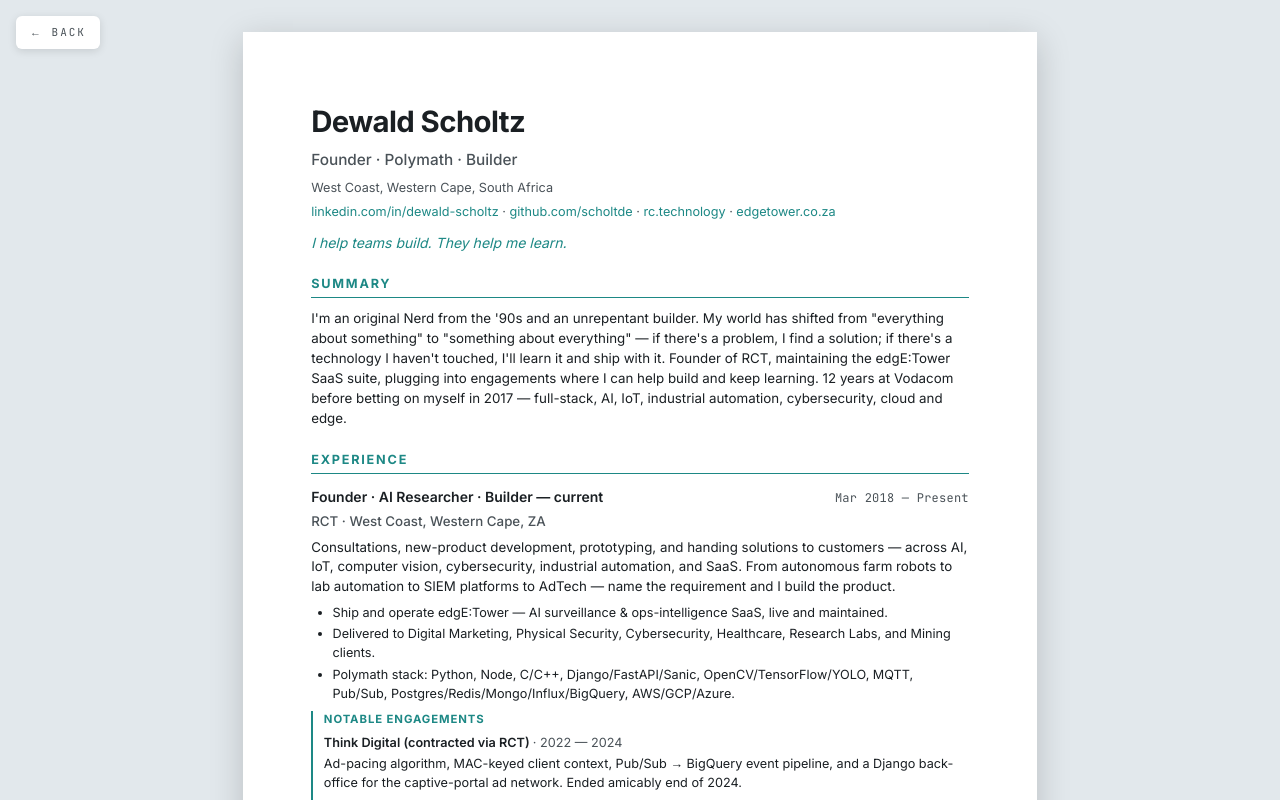
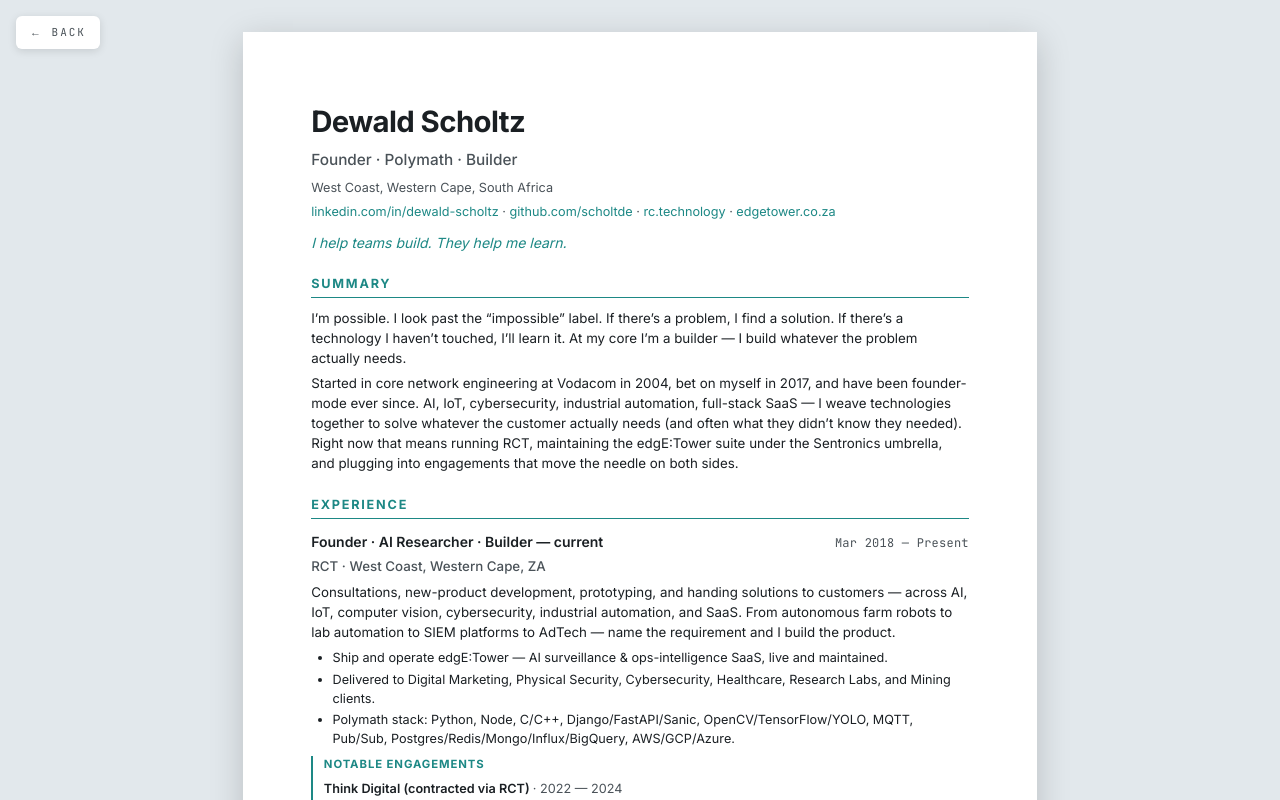
Before and after one commit to rhizootech/cv, a Next.js app: page /cv in a window 1280 px wide. Shown: the top 800 px of the page. Built offline with nearby package versions, Linux system fonts and the light colour scheme; no server answers.

Commit message:
refactoring

```diff
--- a/app/cv/page.tsx
+++ b/app/cv/page.tsx
@@ -40,7 +40,9 @@
 
           <section>
             <h2>Summary</h2>
-            <p>{cv.summary}</p>
+            {cv.summary.map((paragraph, i) => (
+              <p key={i}>{paragraph}</p>
+            ))}
           </section>
 
           <section>
--- a/content/about.tsx
+++ b/content/about.tsx
@@ -8,9 +8,16 @@
 );
 
 /**
- * The About section paragraphs, rendered in order on the home page.
- * Edit the text or markup here. Each entry is one <p> on the page.
+ * About copy lives in two parallel forms:
+ *
+ *   - `aboutParagraphs` — JSX with links/emphasis, rendered on the home page
+ *   - `aboutSummary`    — plain-text version, rendered in the /cv print route
+ *
+ * Both are authored here so the two surfaces stay in sync. Edit the prose in
+ * both arrays when you change the About — there's intentionally no automatic
+ * JSX-to-text conversion to keep the system simple.
  */
+
 export const aboutParagraphs: ReactNode[] = [
   <>
     {emphasis(<>I&rsquo;m possible.</>)} I look past the
@@ -55,3 +62,8 @@
     umbrella, and plugging into engagements that move the needle on both sides.
   </>,
 ];
+
+export const aboutSummary: string[] = [
+  "I’m possible. I look past the “impossible” label. If there’s a problem, I find a solution. If there’s a technology I haven’t touched, I’ll learn it. At my core I’m a builder — I build whatever the problem actually needs.",
+  "Started in core network engineering at Vodacom in 2004, bet on myself in 2017, and have been founder-mode ever since. AI, IoT, cybersecurity, industrial automation, full-stack SaaS — I weave technologies together to solve whatever the customer actually needs (and often what they didn’t know they needed). Right now that means running RCT, maintaining the edgE:Tower suite under the Sentronics umbrella, and plugging into engagements that move the needle on both sides.",
+];
--- a/content/identity.ts
+++ b/content/identity.ts
@@ -1,6 +1,10 @@
 /**
  * Identity constants shared between the home page and the /cv print route.
  * Edit here to update name / title / contact details everywhere at once.
+ *
+ * The About prose (was: `summary`) now lives in `content/about.tsx`. The CV
+ * composition imports `aboutSummary` from there so it stays in sync with the
+ * home page automatically.
  */
 export const identity = {
   name: "Dewald Scholtz",
@@ -16,5 +20,3 @@
     { label: "edgetower.co.za", url: "https://edgetower.co.za" },
   ],
 } as const;
-
-export const summary = `I'm an original Nerd from the '90s and an unrepentant builder. My world has shifted from "everything about something" to "something about everything" — if there's a problem, I find a solution; if there's a technology I haven't touched, I'll learn it and ship with it. Founder of RCT, maintaining the edgE:Tower SaaS suite, plugging into engagements where I can help build and keep learning. 12 years at Vodacom before betting on myself in 2017 — full-stack, AI, IoT, industrial automation, cybersecurity, ${""}cloud and edge.`;
--- a/lib/cv/composition.ts
+++ b/lib/cv/composition.ts
@@ -1,4 +1,5 @@
-import { identity, summary } from "@/content/identity";
+import { identity } from "@/content/identity";
+import { aboutSummary } from "@/content/about";
 import { experience, type ExperienceItem } from "@/content/experience";
 import { stack, type StackGroup } from "@/content/stack";
 import { getFeaturedProjects } from "@/lib/content/projects";
@@ -8,7 +9,8 @@
 
 export type CvViewModel = {
   identity: CvIdentity;
-  summary: string;
+  /** Plain-text About paragraphs, kept in sync with the home page via content/about.tsx. */
+  summary: string[];
   experience: ExperienceItem[];
   projects: Project[];
   stack: StackGroup[];
@@ -27,7 +29,7 @@
   const featuredProjects = await getFeaturedProjects(opts.projectsDir);
   return {
     identity,
-    summary,
+    summary: aboutSummary,
     experience: [...experience].sort((a, b) => a.order - b.order),
     projects: [...featuredProjects].sort((a, b) => a.order - b.order),
     stack,
--- a/vitest.config.mjs
+++ b/vitest.config.mjs
@@ -5,6 +5,9 @@
 const __dirname = dirname(fileURLToPath(import.meta.url));
 
 export default defineConfig({
+  esbuild: {
+    jsx: "automatic",
+  },
   resolve: {
     alias: {
       "@": resolve(__dirname, "."),
```
Also changed, not shown: 1 other file (tests, documents, lock files or other folders).
